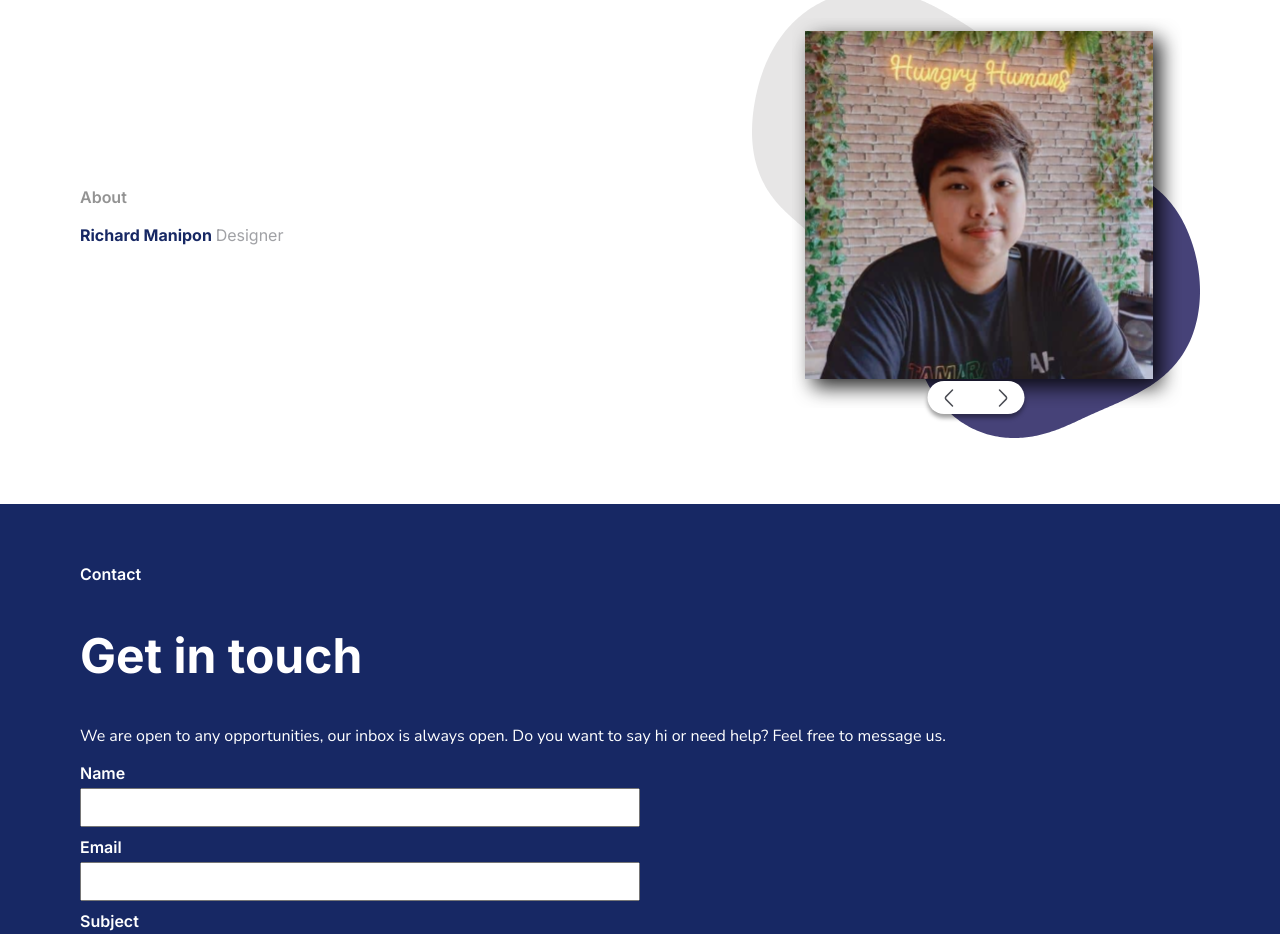
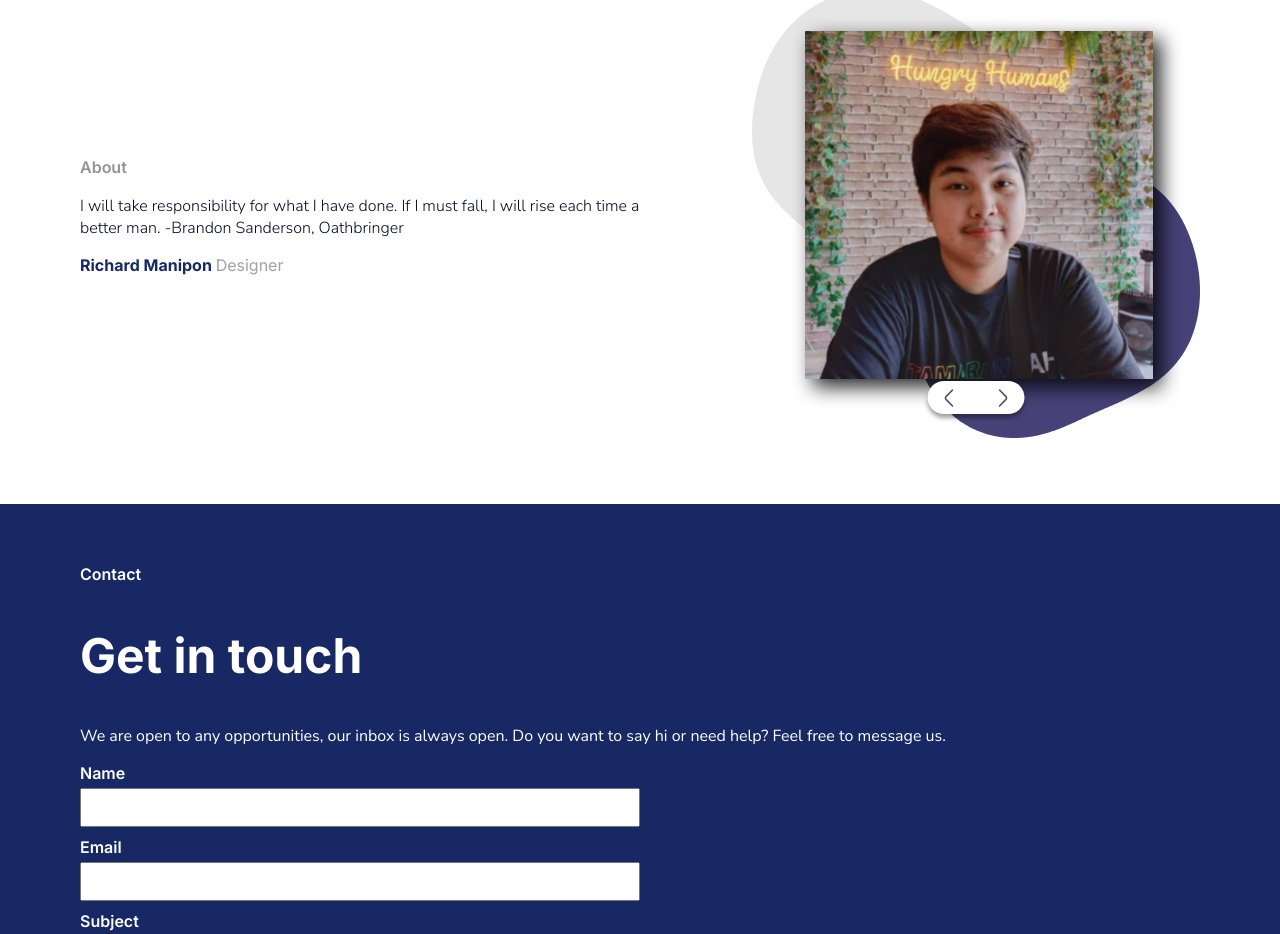
Before and after one commit to RichardManipon/NextJS_Static, a Next.js app: page / in a window 1280 px wide. Shown: the part 1912-2846 px from the top of the page. Built offline with nearby package versions, Linux system fonts and the light colour scheme.

Commit message:
Update AboutDev.js

```diff
--- a/components/AboutDev.js
+++ b/components/AboutDev.js
@@ -6,7 +6,7 @@ import { useState, useEffect } from "react";
 
 const AboutDev = () => {
   const [carousel, setCarousel] = useState(1);
-  const [intro, setIntro] = useState("");
+  const [intro, setIntro] = useState("I will take responsibility for what I have done. If I must fall, I will rise each time a better man. -Brandon Sanderson, Oathbringer");
   const [name, setName] = useState("Richard Manipon");
   const [role, setRole] = useState("Designer");
   const [image, setImage] = useState("manipon.svg");
```
